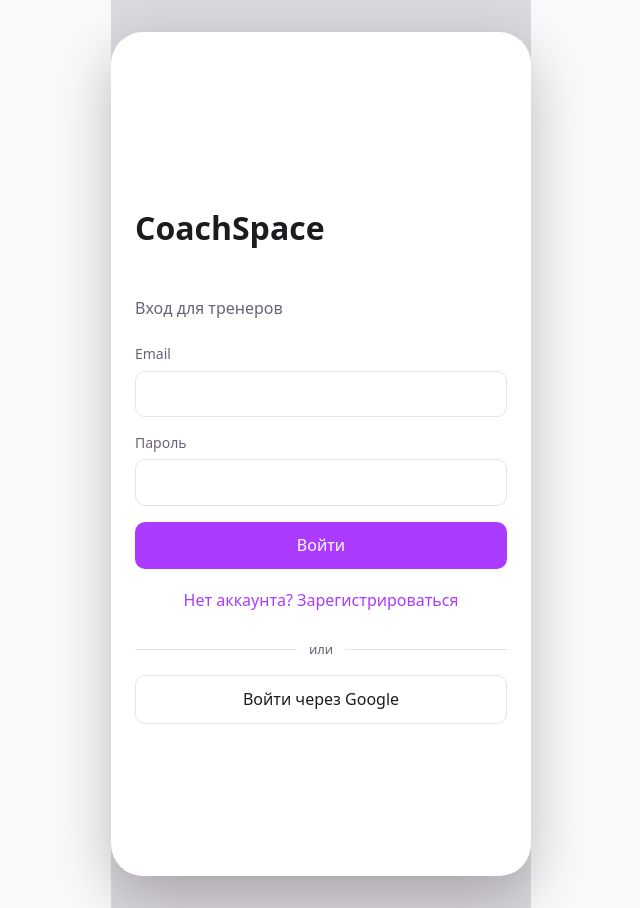
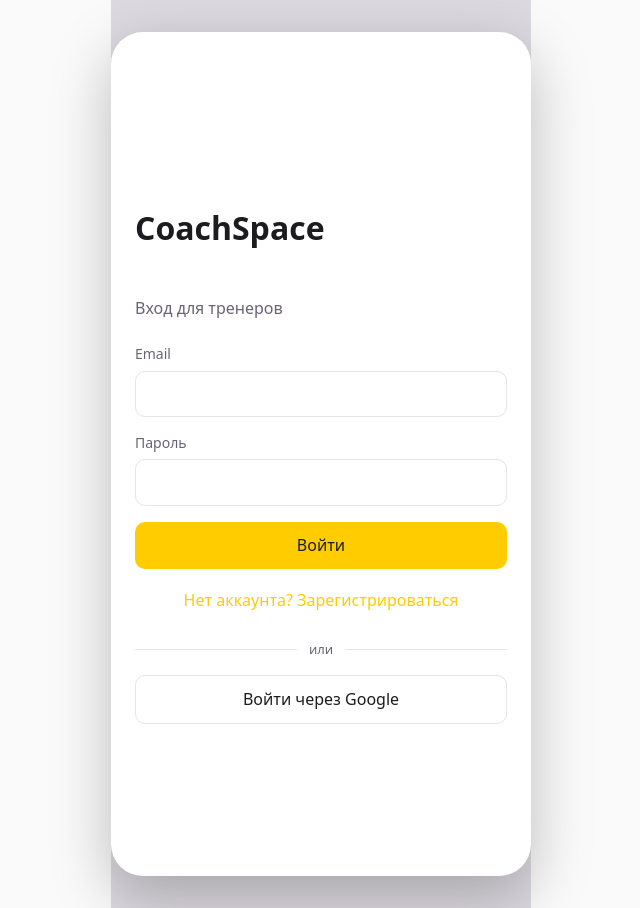
Before and after one commit to BabaylovaPolina/yandex-fit-prototype, a React (Vite) app in the folder trainer-app/: page / in a window 1280 px wide. Shown: the whole page, without its empty margins (319-959 px from the left). Built offline with nearby package versions, Linux system fonts and the light colour scheme; no server answers.

Commit message:
trainer-app: switch accent color from purple to Yandex yellow
--accent: #aa3bff -> #ffcc00, --accent-text: white -> dark (better
contrast on yellow). Color is CSS-variable driven throughout, so
this is a single-source change; also updated the one hardcoded
rgba() used for schedule event backgrounds.

```diff
--- a/trainer-app/src/index.css
+++ b/trainer-app/src/index.css
@@ -4,8 +4,8 @@
   --bg: #fafafa;
   --surface: #fff;
   --border: #e5e4e7;
-  --accent: #aa3bff;
-  --accent-text: #fff;
+  --accent: #ffcc00;
+  --accent-text: #1c1b20;
   --error: #d92d20;
 
   font: 16px/1.45 system-ui, 'Segoe UI', Roboto, sans-serif;
@@ -591,7 +591,7 @@ button:disabled {
   gap: 2px;
   padding: 6px 10px;
   border-radius: 8px;
-  background: rgba(170, 59, 255, 0.15);
+  background: rgba(255, 204, 0, 0.2);
   border: 1px solid var(--accent);
   color: var(--text);
   overflow: hidden;
```
